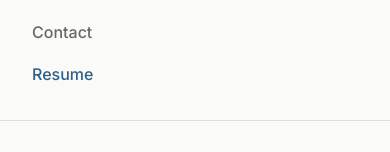
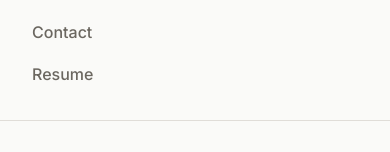
Before and after one commit to jxmcfarland/portfolio, a React (Vite) app: page / in a window 390 px wide. Both pictures are taken after a click on the button "Toggle menu". Shown: the part 147-299 px from the top of the page. Built offline with nearby package versions, Linux system fonts and the light colour scheme.

Commit message:
Fix Resume link color in mobile menu

```diff
--- a/src/components/Nav.jsx
+++ b/src/components/Nav.jsx
@@ -37,7 +37,7 @@ export default function Nav() {
           <a href="/#work" onClick={() => setOpen(false)}>Work</a>
           <a href="/#skills" onClick={() => setOpen(false)}>Skills</a>
           <a href="mailto:jxmcfarland@gmail.com" onClick={() => setOpen(false)}>Contact</a>
-          <a href="/resume.pdf" target="_blank" rel="noopener noreferrer" onClick={() => setOpen(false)} className="nav__cta">Resume</a>
+          <a href="/resume.pdf" target="_blank" rel="noopener noreferrer" onClick={() => setOpen(false)}>Resume</a>
         </div>
       )}
     </header>
```
